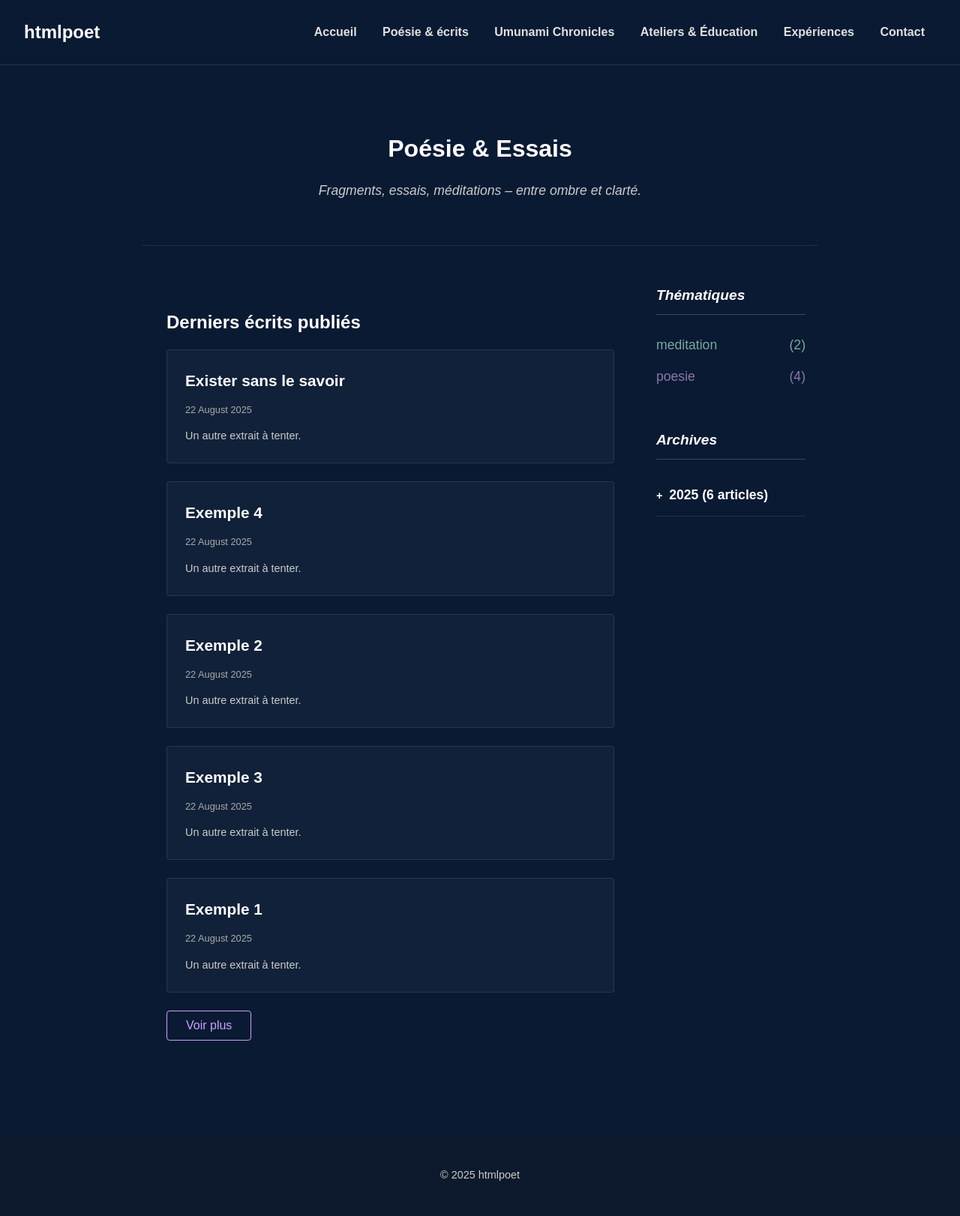
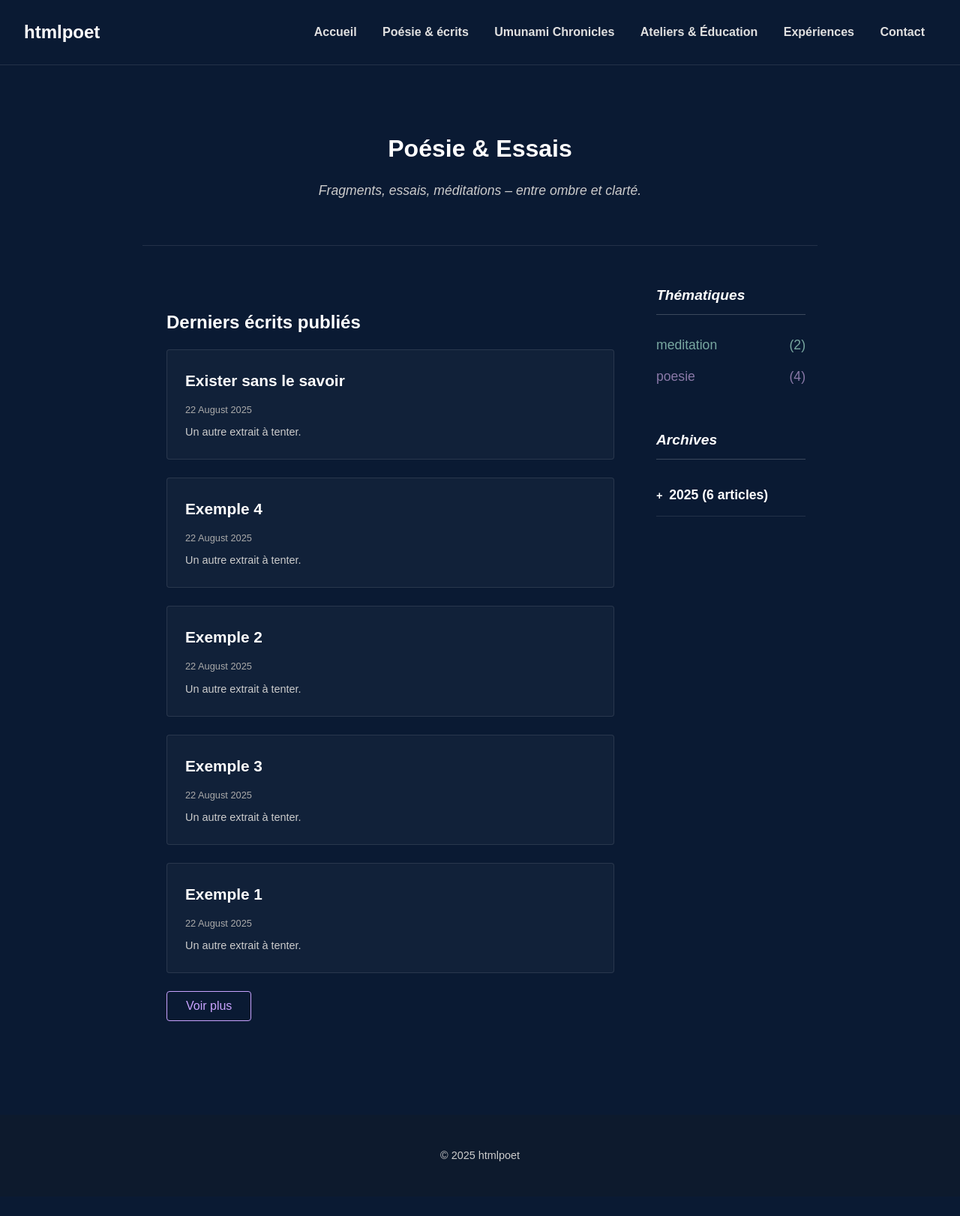
Before and after one commit to htmlpoet/htmlpoet.github.io, a Jekyll site: the page built from blog/index.md, in a window 1280 px wide. Shown: the whole page at 75% size. Built offline with Jekyll 4.4.1, drawn with Linux system fonts in a browser that asks for light colours; after the commit the page ends 1596 px from its top, so only the background shows below that.

Commit message:
mise en forme blog articles

```diff
--- a/css/style.css
+++ b/css/style.css
@@ -74,13 +74,13 @@
 .post-list a h3 {
   color: #ffffff; /* Le titre reste blanc */
   font-size: 1.3em; /* Taille de police du titre légèrement réduite */
-  margin: 0 0 0.25em 0; /* Marge en bas du titre */
+  margin: 0 0 0.1em 0; /* Marge en bas du titre */
 }
 
 .post-list a .post-meta {
   font-size: 0.8em; /* Police plus petite pour la date */
   color: #aaa;
-  margin-bottom: 1em;
+  margin-bottom: 0.6em;
 }
 
 .post-list a .post-excerpt {
@@ -111,7 +111,29 @@
 .archive-group summary::-webkit-details-marker { display: none; }
 .archive-group summary::before { content: '+ '; font-family: monospace; }
 .archive-group[open] summary::before { content: '− '; }
-.archive-list-item .archive-date { font-size: 0.9em; color: #888; margin-left: 10px; }
+
+.archive-list-item {
+  display: flex; /* Aligne le titre et la date sur la même ligne */
+  justify-content: space-between; /* Pousse la date à droite */
+  align-items: baseline; /* Aligne le bas du texte */
+  font-size: 0.9em; /* Réduit la taille de police globale pour toute la ligne */
+  margin-bottom: 0.5em; /* Espace entre les lignes d'archives */
+}
+
+/* On s'assure que le titre ne prend pas toute la place */
+.archive-list-item a {
+  flex-shrink: 1;
+  white-space: nowrap; /* Empêche le titre de passer à la ligne */
+  overflow: hidden; /* Cache le texte qui dépasse */
+  text-overflow: ellipsis; /* Ajoute "..." si le titre est trop long */
+  margin-right: 1em; /* Espace entre le titre et la date */
+}
+
+.archive-date {
+  flex-shrink: 0; /* Empêche la date de rétrécir */
+  color: #888;
+  font-size: 0.9em; /* La date est un peu plus petite que le titre */
+}
 
 /* --- PAGINATION "VOIR PLUS" --- */
 .post-list li:nth-child(n+6) { display: none; }
```
